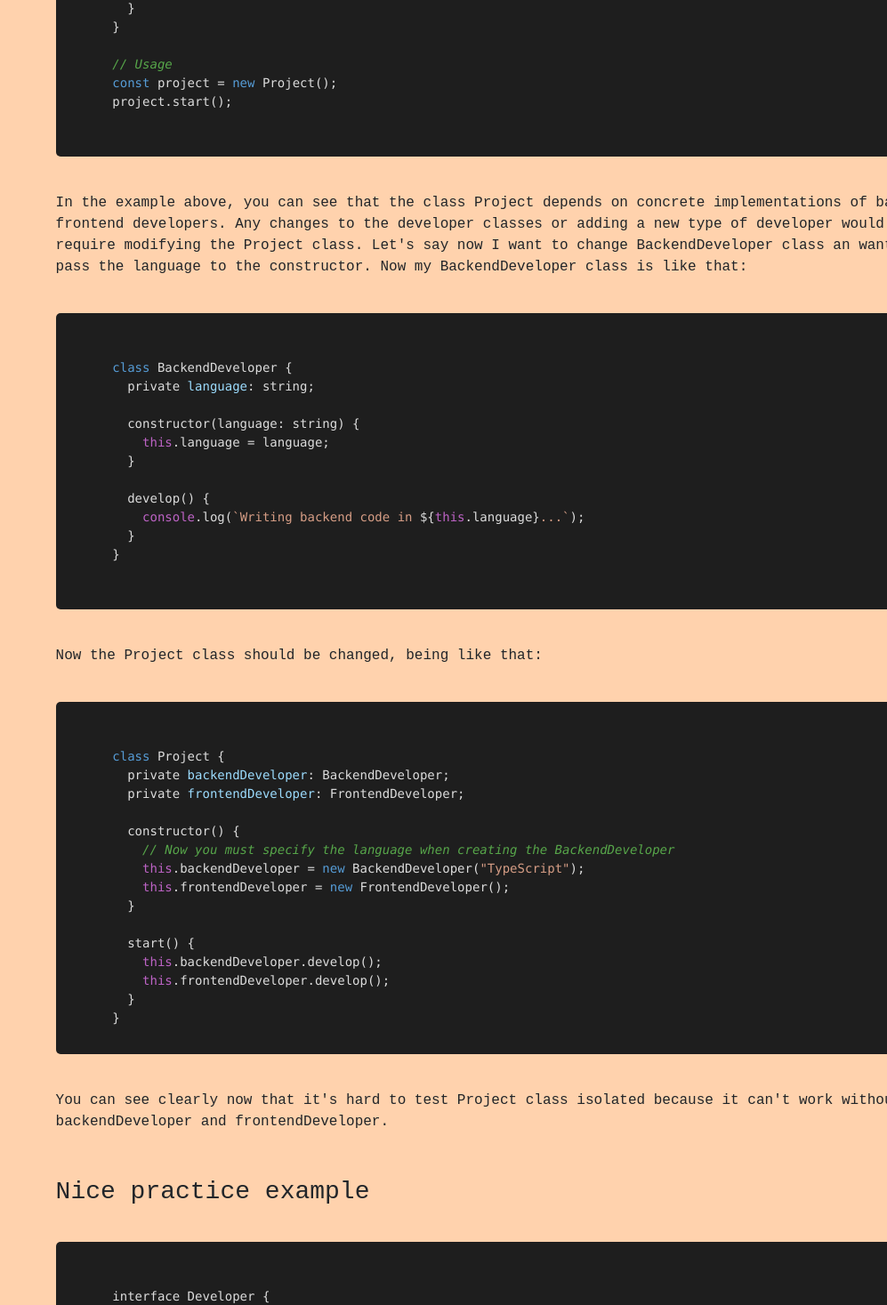
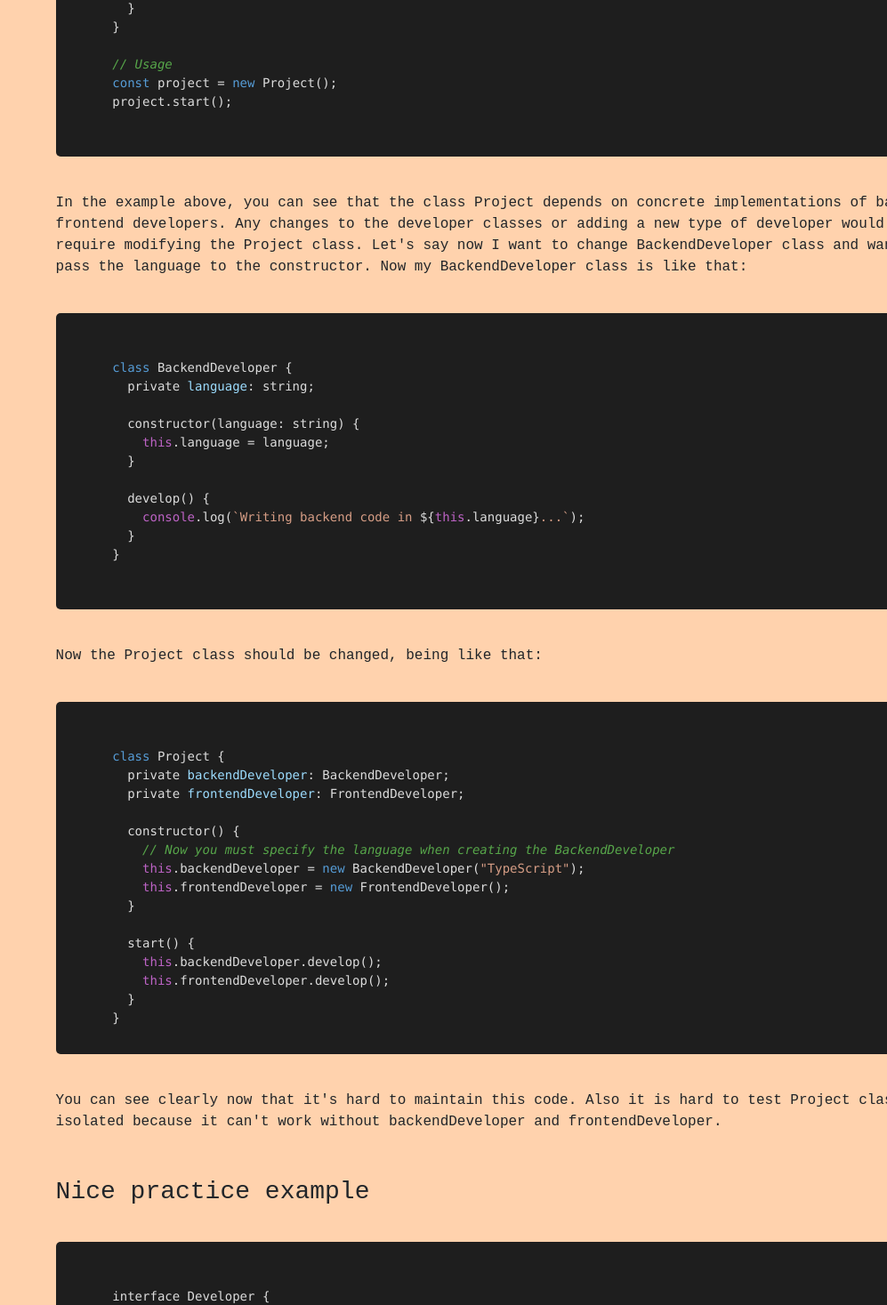
Before and after one commit to pdrboni/tsSolidLearningPage, a React app: page /dip in a window 1280 px wide. Shown: the part 1393-2860 px from the top of the page at 89% size, without its empty margins (283-1280 px from the left). Built offline with nearby package versions, Linux system fonts and the light colour scheme.

Commit message:
DIP content 2

```diff
--- a/src/components/dip.tsx
+++ b/src/components/dip.tsx
@@ -185,8 +185,8 @@ export const DIP = () => {
             concrete implementations of back and frontend developers. Any
             changes to the developer classes or adding a new type of developer
             would require modifying the Project class. Let&apos;s say now I want
-            to change BackendDeveloper class an want to pass the language to the
-            constructor. Now my BackendDeveloper class is like that:
+            to change BackendDeveloper class and want to pass the language to
+            the constructor. Now my BackendDeveloper class is like that:
           </span>
         </div>
 
@@ -208,9 +208,9 @@ export const DIP = () => {
 
         <div className="paragraph-container-no-image">
           <span>
-            You can see clearly now that it&apos;s hard to test Project class
-            isolated because it can&apos;t work without backendDeveloper and
-            frontendDeveloper.
+            You can see clearly now that it&apos;s hard to maintain this code.
+            Also it is hard to test Project class isolated because it can&apos;t
+            work without backendDeveloper and frontendDeveloper.
           </span>
         </div>
 
```
